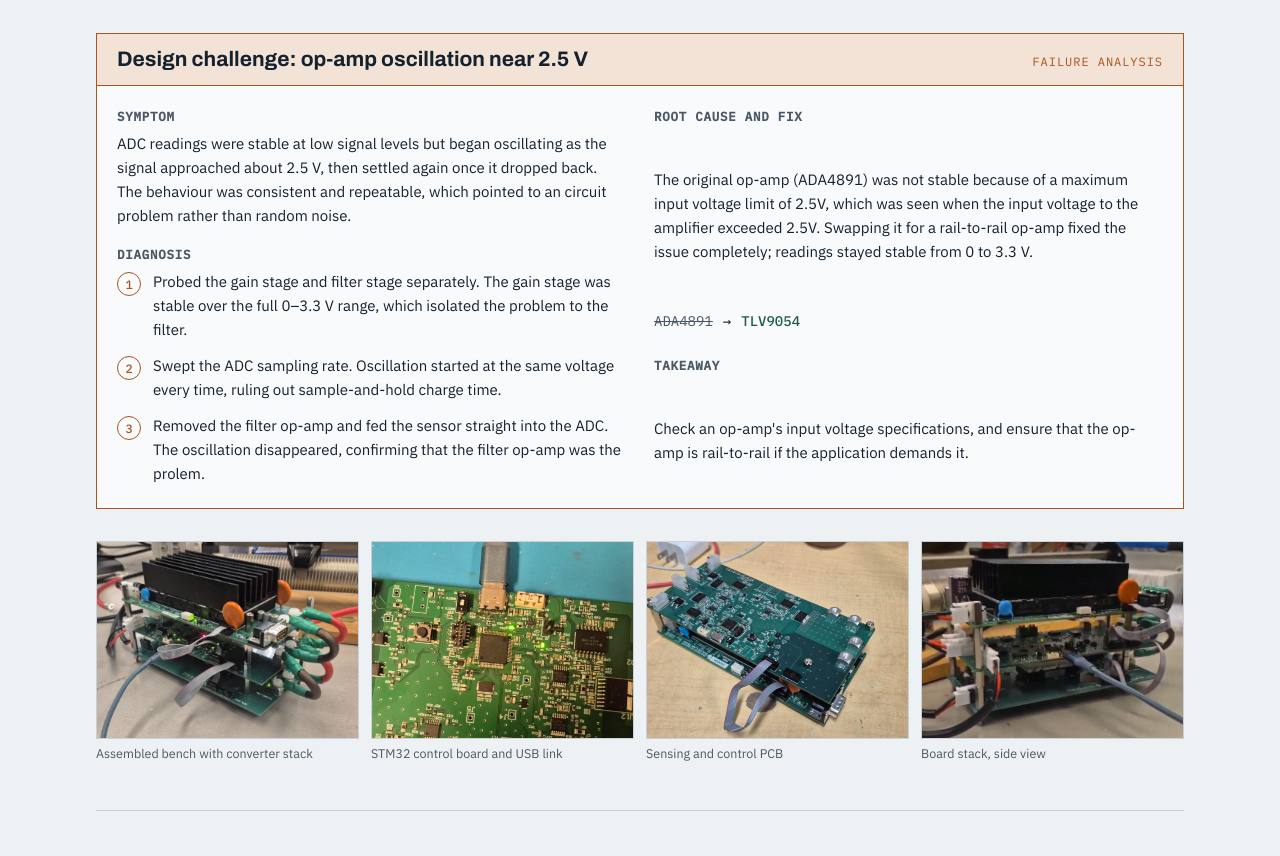
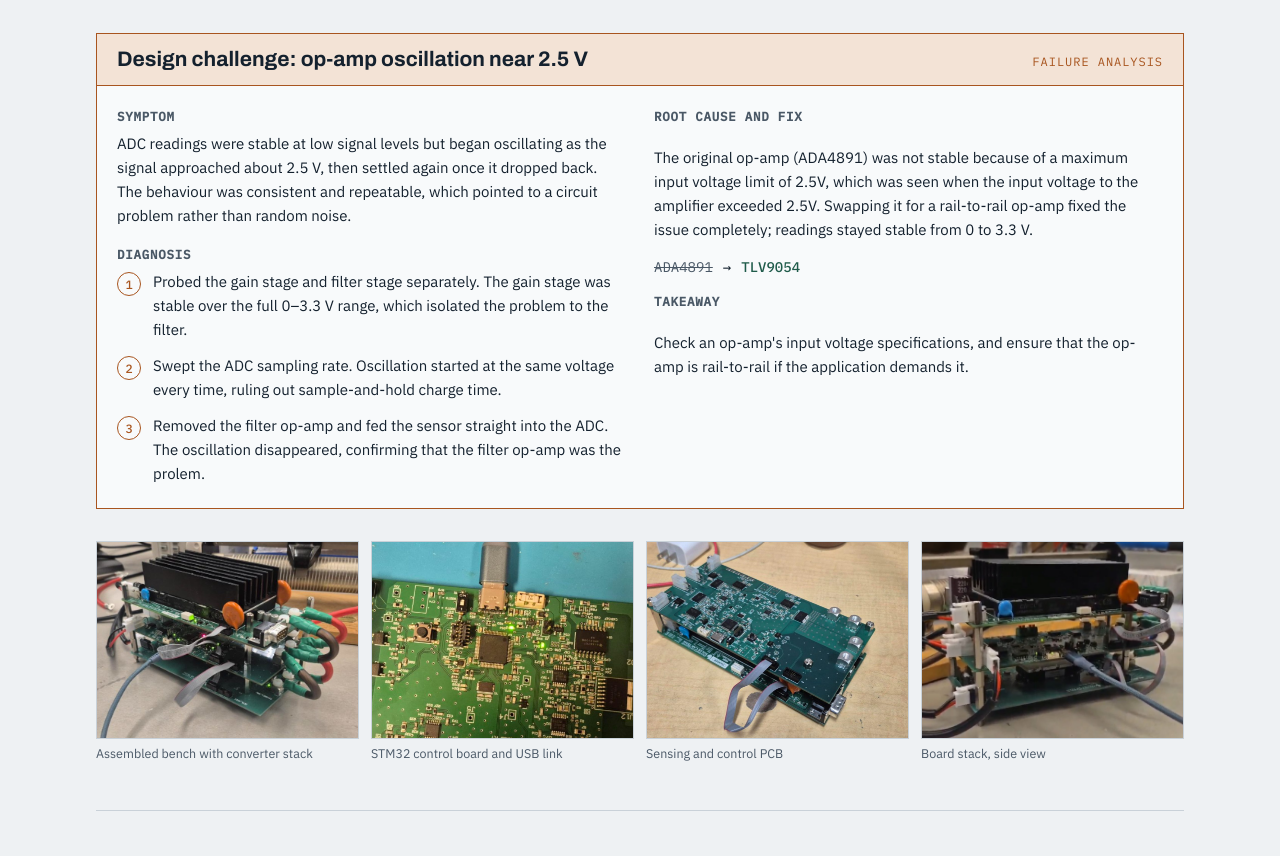
Before and after one commit to mnabizadeh1/mnabizadeh1.github.io, a plain HTML site: page index.html in a window 1280 px wide. Shown: the part 1665-2521 px from the top of the page. Drawn offline with Linux system fonts and the light colour scheme.

Commit message:
Update index.html

```diff
--- a/index.html
+++ b/index.html
@@ -162,7 +162,7 @@ html { scroll-padding-top: calc(72px + env(safe-area-inset-top, 0px)); }
 .steps { list-style: none; counter-reset: s; margin: 0; padding: 0; display: grid; gap: 12px; }
 .steps li { counter-increment: s; display: grid; grid-template-columns: 28px minmax(0, 1fr); gap: 8px; font-size: 15px; }
 .steps li::before { content: counter(s); font: 500 12px var(--mono); width: 22px; height: 22px; border: 1px solid var(--copper); color: var(--copper); display: grid; place-items: center; border-radius: 50%; margin-top: 2px; }
-.fix { display: grid; gap: 14px; font-size: 15px; }
+.fix { display: grid; gap: 14px; font-size: 15px; align-content: start; }
 .swap { display: flex; align-items: center; gap: 10px; flex-wrap: wrap; font-family: var(--mono); font-size: 14px; }
 .swap s { color: var(--ink-2); }
 .swap b { color: var(--mask); font-weight: 500; }
@@ -320,12 +320,12 @@ dialog button { position: absolute; top: 8px; right: 8px; font: 500 13px var(--b
           <div class="debug-body">
             <div>
               <h5>Symptom</h5>
-              <p style="font-size:15px;margin-bottom:18px">ADC readings were stable at low signal levels but began oscillating as the signal approached about 2.5 V, then settled again once it dropped back. The behaviour was consistent and repeatable, which pointed to an circuit problem rather than random noise.</p>
+              <p style="font-size:15px;margin-bottom:18px">ADC readings were stable at low signal levels but began oscillating as the signal approached about 2.5 V, then settled again once it dropped back. The behaviour was consistent and repeatable, which pointed to a circuit problem rather than random noise.</p>
               <h5>Diagnosis</h5>
               <ol class="steps">
                 <li>Probed the gain stage and filter stage separately. The gain stage was stable over the full 0–3.3 V range, which isolated the problem to the filter.</li>
                 <li>Swept the ADC sampling rate. Oscillation started at the same voltage every time, ruling out sample-and-hold charge time.</li>
-                <li>Removed the filter op-amp and fed the sensor straight into the ADC. The oscillation disappeared, confirming that the filter op-amp was the prolem.               </li>
+                <li>Removed the filter op-amp and fed the sensor straight into the ADC. The oscillation disappeared, confirming that the filter op-amp was the prolem.</li>
               </ol>
             </div>
             <div class="fix">
@@ -333,7 +333,7 @@ dialog button { position: absolute; top: 8px; right: 8px; font: 500 13px var(--b
               <p>The original op-amp (ADA4891) was not stable because of a maximum input voltage limit of 2.5V, which was seen when the input voltage to the amplifier exceeded 2.5V. Swapping it for a rail-to-rail op-amp fixed the issue completely; readings stayed stable from 0 to 3.3 V.</p>
               <div class="swap"><s>ADA4891</s> <span aria-hidden="true">→</span> <b>TLV9054</b></div>
               <h5>Takeaway</h5>
-              <p>Check an op-amp's input voltage specifications, and ensure that the op-amp is rail-to-rail if the application demands it.                         </p>
+              <p>Check an op-amp's input voltage specifications, and ensure that the op-amp is rail-to-rail if the application demands it.</p>
             </div>
           </div>
         </section>
```
